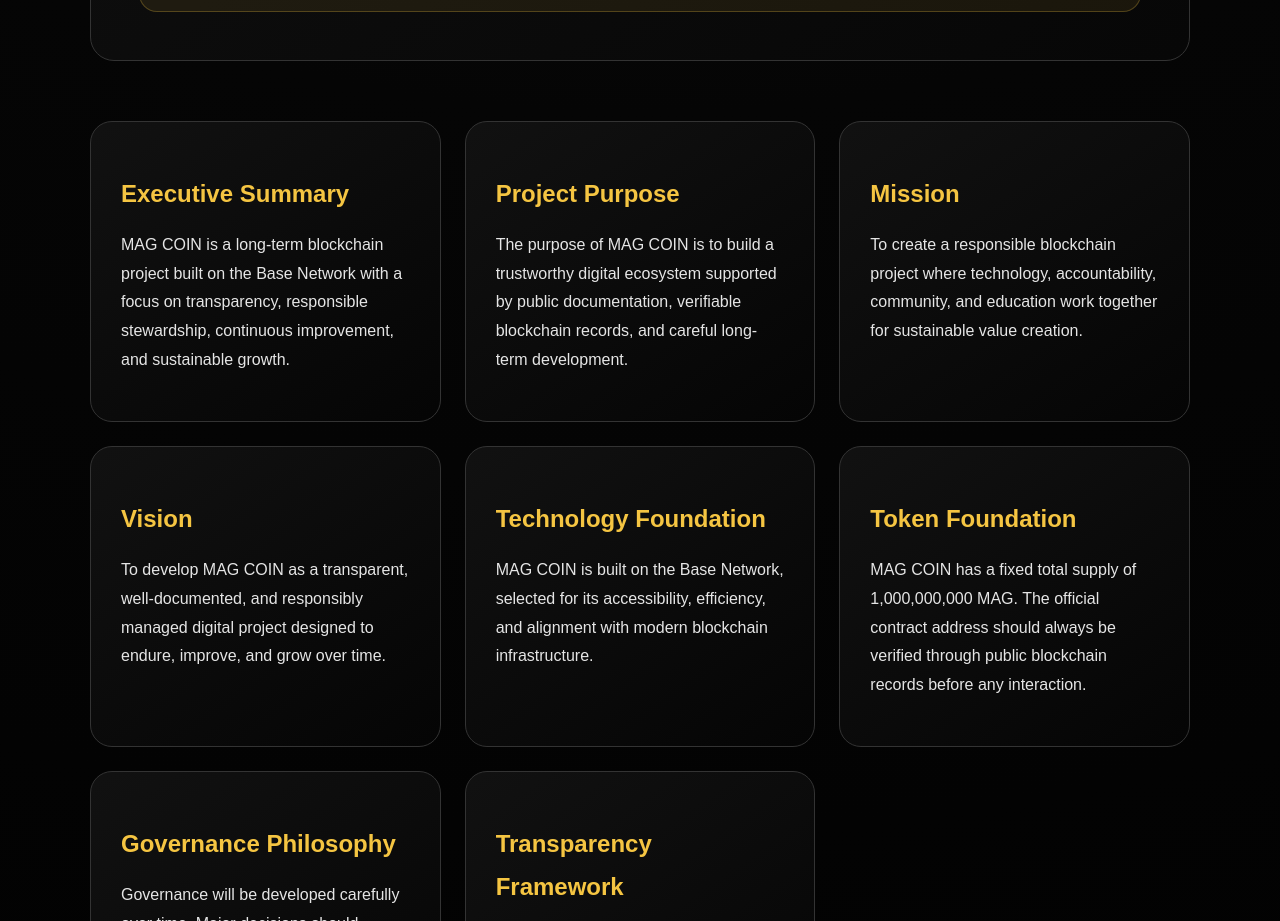
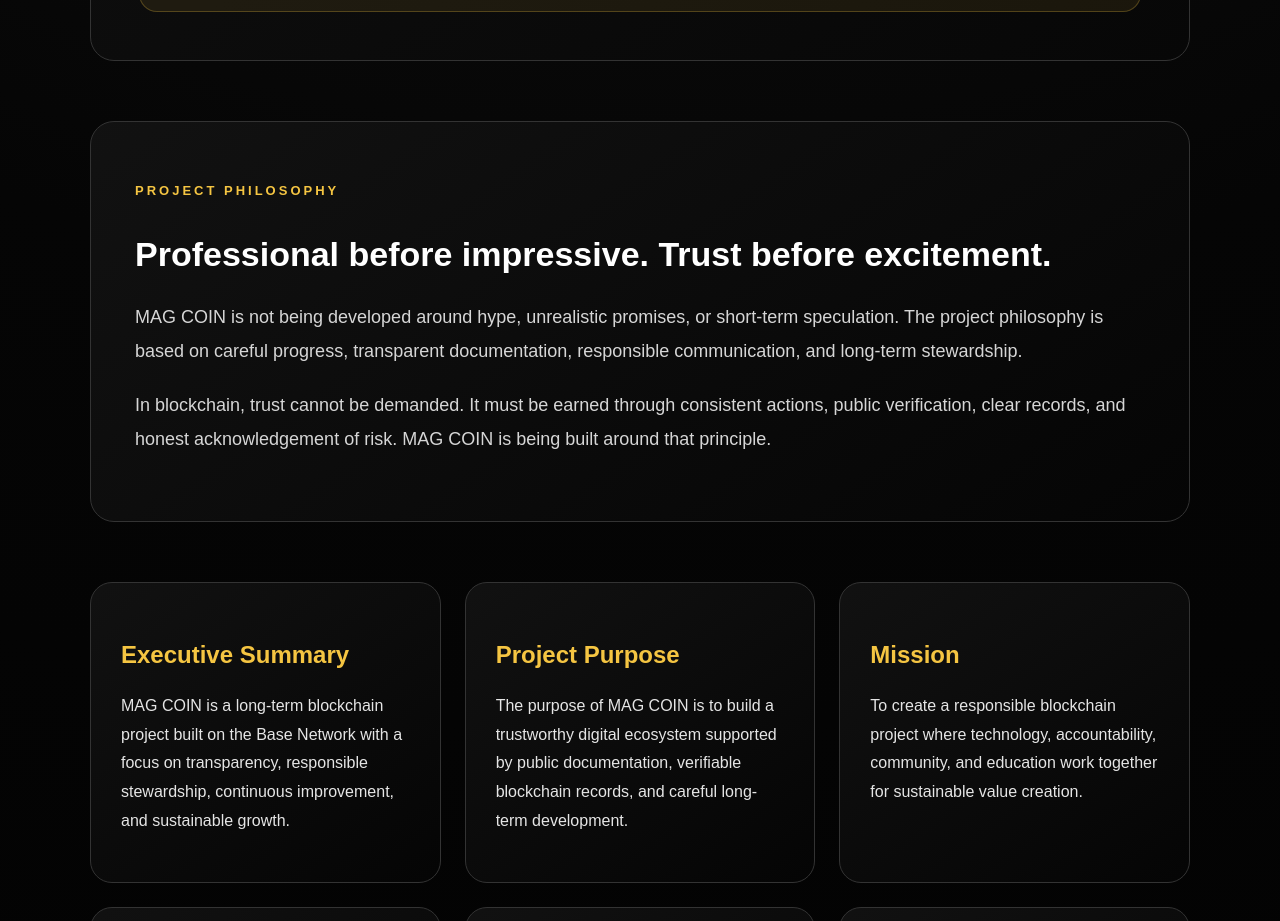
Before and after one commit to MAGZOWN/mag-coin-website, a Next.js app: page /whitepaper in a window 1280 px wide. Shown: the part 1440-2361 px from the top of the page. Built offline with nearby package versions, Linux system fonts and the light colour scheme.

Commit message:
Add Project Philosophy to Whitepaper

```diff
--- a/app/whitepaper/page.tsx
+++ b/app/whitepaper/page.tsx
@@ -5,6 +5,7 @@ import Footer from "../components/Footer";
 
 import WhitepaperHero from "../components/WhitepaperHero";
 import ExecutiveSummary from "../components/ExecutiveSummary";
+import ProjectPhilosophy from "../components/ProjectPhilosophy";
 import WhitepaperSections from "../components/WhitepaperSections";
 import RiskDisclosure from "../components/RiskDisclosure";
 import WhitepaperConclusion from "../components/WhitepaperConclusion";
@@ -19,6 +20,8 @@ export default function Whitepaper() {
           <WhitepaperHero />
 
           <ExecutiveSummary />
+
+          <ProjectPhilosophy />
 
           <WhitepaperSections />
 
```
